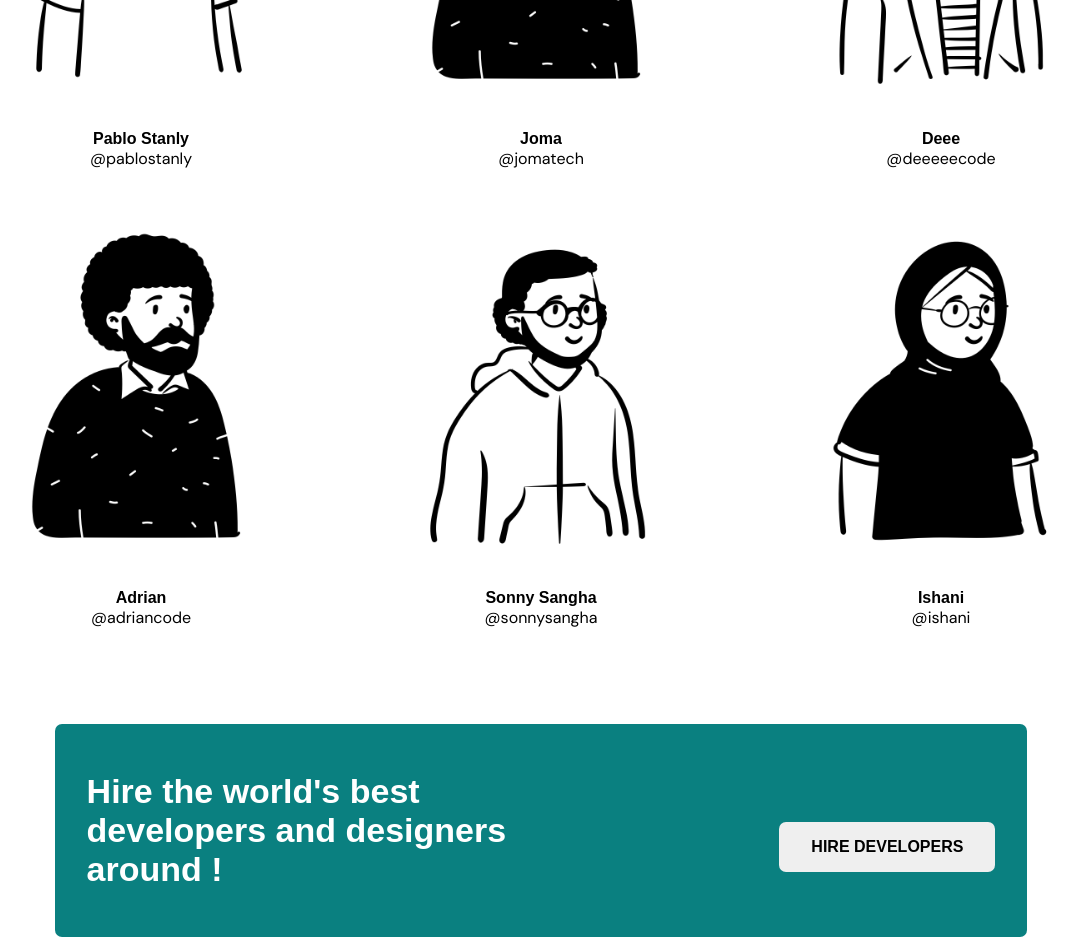
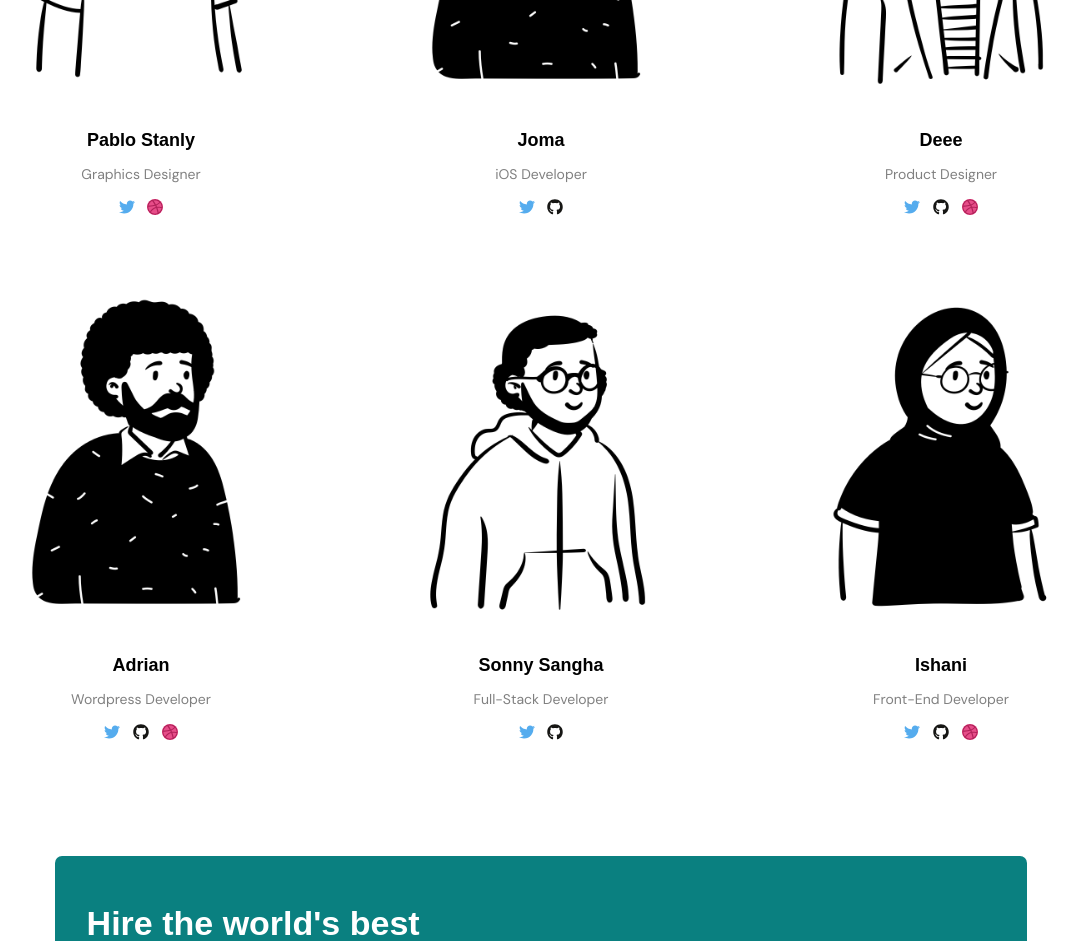
Before and after one commit to Abh1shekSingh/agency, a Next.js app: page / in a window 1280 px wide. Shown: the part 2700-3641 px from the top of the page, without its empty margins (99-1177 px from the left). Built offline with nearby package versions, Linux system fonts and the light colour scheme; a web font is replaced by a local one.

Commit message:
Added Social handles and designation of team

```diff
--- a/src/components/Team/TeamMembers.js
+++ b/src/components/Team/TeamMembers.js
@@ -3,16 +3,34 @@ import Image from "next/image"
 import Grid from "@mui/material/Grid"
 import style from "../../../styles/Team.module.css"
 import {developers} from "../../constants/constant"
+import { FaTwitter, FaGithub, FaDribbble } from 'react-icons/fa';
+
 const TeamMembers = () => {
   return (
     <div className={style.teamMembers}>
             <Grid container spacing={2}>
-            {developers?.map(({id,name,handle,image}) => (
+            {developers?.map(({id,name,role,image,socialLinks}) => (
+
                 <Grid item xs={6} md={4} key ={id}>
                     <Image src={image} alt="developer Images" width={300} height={400} className={style.developersProfiles} />
                     <div className={style.developersName}>
                         <h4>{name}</h4>
-                        <p>{handle}</p>
+                        <p>{role}</p>
+                    </div>
+                    <div className={style.socialHandle}>
+                        {socialLinks.map(({name,link}) => (
+                            <a href={link} key={id} >
+                                {name === 'twitter' && (
+                                    <FaTwitter color="#55ACEE" />
+                                )}
+                                {name === 'github' && (
+                                    <FaGithub color="#161614"/>
+                                )}
+                                {name === 'dribbble' && (
+                                    <FaDribbble  color="#B2215A" style={{ backgroundColor: '#E74D89', borderRadius: 20 }} />
+                                )}
+                            </a>
+                        ))}
                     </div>
                 </Grid>
             ))}
--- a/src/constants/constant.js
+++ b/src/constants/constant.js
@@ -36,12 +36,113 @@ export const serviceData = [
 
 
 export const developers = [
-    {id:1,image:dev1 , name:"Pablo Stanly", handle:"@pablostanly"},
-    {id:2,image:dev2 , name:"Joma", handle:"@jomatech"},
-    {id:3,image:dev3 , name:"Deee", handle:"@deeeeecode"},
-    {id:4,image:dev4 , name:"Adrian", handle:"@adriancode"},
-    {id:5,image:dev5 , name:"Sonny Sangha", handle:"@sonnysangha"},
-    {id:6,image:dev6 , name:"Ishani", handle:"@ishani"},
+    {
+        id:1,image:dev1 ,
+        name:"Pablo Stanly",
+        role: "Graphics Designer",
+        socialLinks: [
+            {
+              name: 'twitter',
+              link: 'http://twitter.com',
+            },
+            {
+              name: 'dribbble',
+              link: 'http://dribbble.com',
+            },
+          ],
+    },
+    {
+        id:2,
+        image:dev2 ,
+        name:"Joma",
+        role: "iOS Developer",
+        socialLinks: [
+            {
+              name: 'twitter',
+              link: 'http://twitter.com',
+            },
+            {
+              name: 'github',
+              link: 'http://github.com',
+            },
+          ],
+    },
+    {
+        id:3,
+        image:dev3 ,
+        name:"Deee",
+        role: "Product Designer",
+        socialLinks: [
+            {
+              name: 'twitter',
+              link: 'http://twitter.com',
+            },
+            {
+              name: 'github',
+              link: 'http://github.com',
+            },
+            {
+              name: 'dribbble',
+              link: 'http://dribbble.com',
+            },
+          ],
+    },
+    {
+        id:4,
+        image:dev4 ,
+        name:"Adrian",
+        role: "Wordpress Developer",
+        socialLinks: [
+            {
+              name: 'twitter',
+              link: 'http://twitter.com',
+            },
+            {
+              name: 'github',
+              link: 'http://github.com',
+            },
+            {
+              name: 'dribbble',
+              link: 'http://dribbble.com',
+            },
+          ],
+    },
+    {
+        id:5,
+        image:dev5 ,
+        name:"Sonny Sangha",
+        role: "Full-Stack Developer",
+        socialLinks: [
+            {
+              name: 'twitter',
+              link: 'http://twitter.com',
+            },
+            {
+              name: 'github',
+              link: 'http://github.com',
+            },
+          ],
+    },
+    {
+        id:6,
+        image:dev6 ,
+        name:"Ishani",
+        role: "Front-End Developer",
+        socialLinks: [
+            {
+              name: 'twitter',
+              link: 'http://twitter.com',
+            },
+            {
+              name: 'github',
+              link: 'http://github.com',
+            },
+            {
+              name: 'dribbble',
+              link: 'http://dribbble.com',
+            },
+          ],
+    },
 ];
 
 
--- a/styles/Team.module.css
+++ b/styles/Team.module.css
@@ -30,9 +30,20 @@
 
 .developersName h4{
     font-family: 'B612', sans-serif;
+    font-size: 18px;
 }
 .developersName p{
     font-family: "DM Sans", sans-serif;
+    color: grey;
+    margin-top:1em;
+    font-size:14px
+}
+
+.socialHandle{
+    display: flex;
+    gap: .8em;
+    justify-content: center;
+    margin: 1em 0;
 }
 
 @media only screen and (min-width:768px){
```
